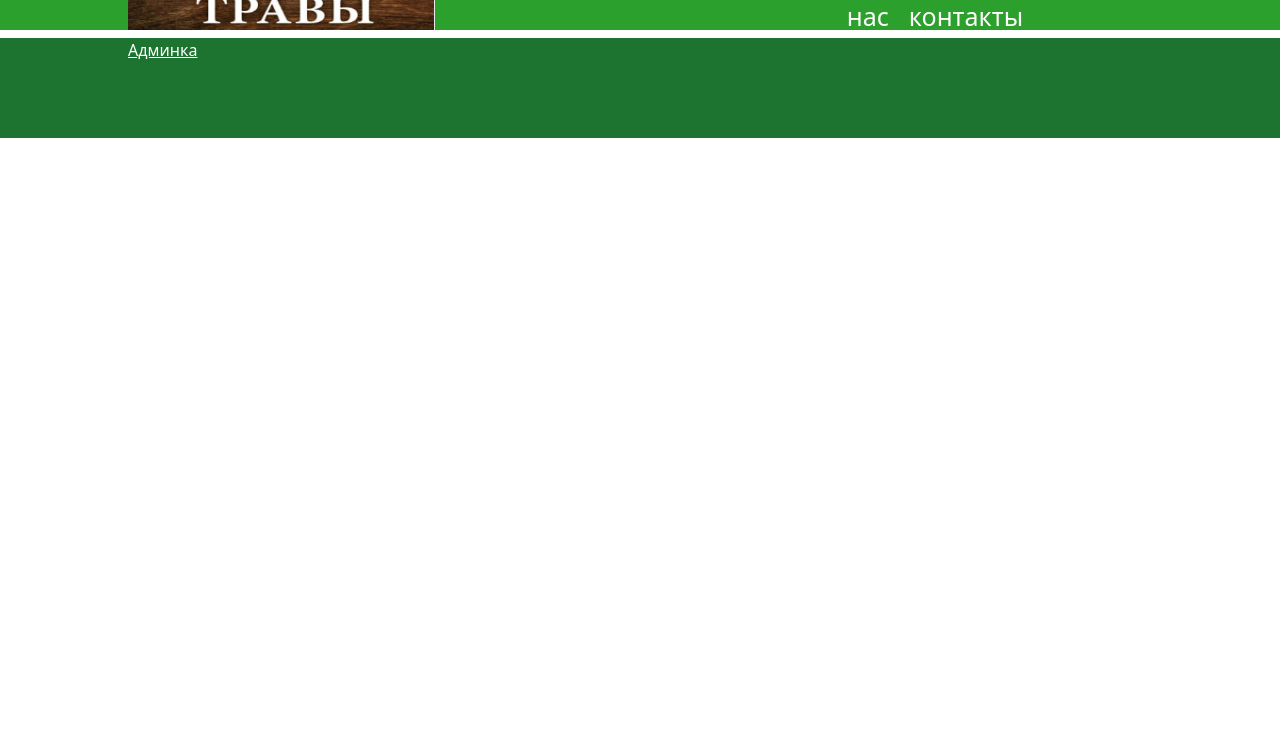
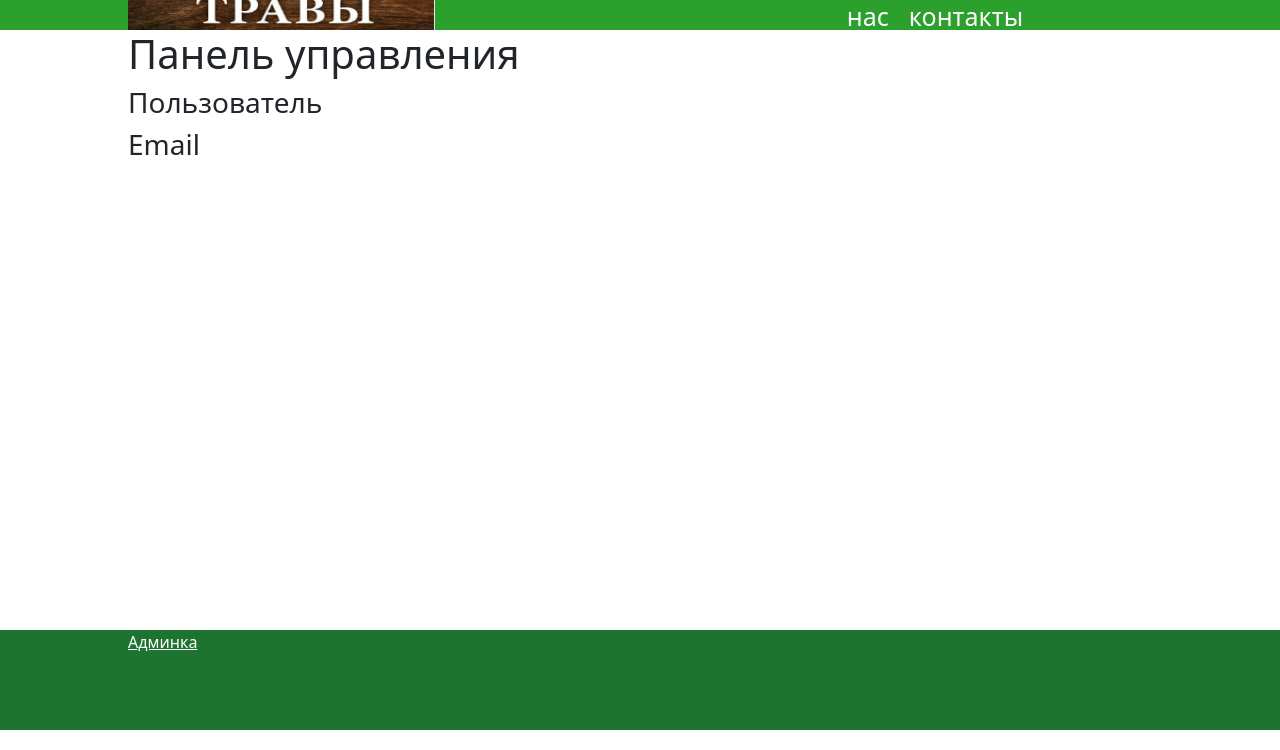
Before and after one commit to Nemolite/phpdemo, a PHP site: page /account.php in a window 1280 px wide. Shown: the part 50-800 px from the top of the page. Run offline with PHP 8.4, Linux system fonts and the light colour scheme; the visitor is signed in with stand-in values (Sample User, id 1); data that the repository does not hold is empty.

Commit message:
account#1

```diff
--- a/account.php
+++ b/account.php
@@ -1,11 +1,12 @@
 <?php include_once __DIR__ . '/header.php'; ?>
+<div class="account-main">
+<h1>Панель управления</h1>
 <?php
 if (isset($_SESSION['id'])&&!empty($_SESSION['id'])) {
     $userid = $_SESSION['id'];
     $user = getDataUser($pdo,$userid);
-    echo '<h3>';
-    echo $user['name'];
-    echo '</h3>';
+    printf('<h3>Пользователь %s</h3>',$user['name']);
+    printf('<h3>Email %s</h3>',$user['email']);
 ?>
 
 <?php
@@ -19,5 +20,5 @@
     //header('Location: ../chek.php'); exit();
 }
 ?>
-
+</div>
 <?php include_once __DIR__ . '/footer.php'; ?>
--- a/css/style.css
+++ b/css/style.css
@@ -209,4 +209,11 @@
     width: 40%;
     margin: 0 auto;
     margin-top: 20px;
+    min-height: calc(100vh - 200px);
 }
+
+.account-main {
+    width: 80%;
+    margin: 0 auto;
+    min-height: calc(100vh - 200px);
+}
```
